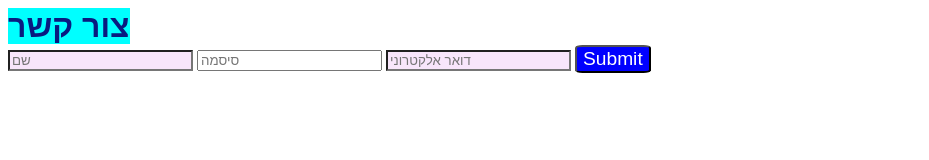
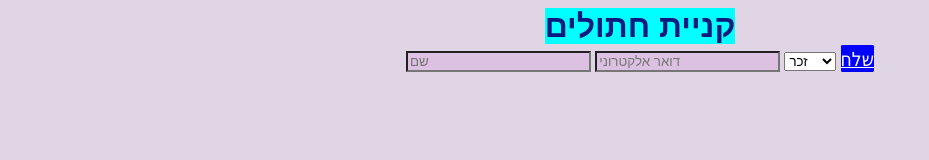
Before and after one commit to IsaharStokhammer/HTML-CSS-CLASS, a plain HTML site: page css-demo/form.html in a window 1280 px wide. Shown: the whole page, without its empty margins (0-929 px from the left). Drawn offline with Linux system fonts and the light colour scheme.

Commit message:
final push

```diff
--- a/css-demo/form.html
+++ b/css-demo/form.html
@@ -8,13 +8,16 @@
   </head>
   <body>
     <div>
-      <h1>צור קשר</h1>
+      <h1>קניית חתולים</h1>
     </div>
     <form>
       <input type="text" placeholder="שם" />
-      <input type="password" placeholder="סיסמה" />
       <input type="email" placeholder="דואר אלקטרוני" />
-      <input type="submit" text="שלח" />
+      <select name="gender">
+          <option value="male">זכר</option>
+          <option value="female">נקבה</option>
+        </select>
+        <a class="button" href="./thank-you.html">שלח</a>
     </form>
   </body>
 </html>
--- a/css-demo/style.css
+++ b/css-demo/style.css
@@ -1,3 +1,8 @@
+body {
+    background-color: rgba(120, 77, 141, 0.232);
+    text-align: center;
+    font-family:'Segoe UI', Tahoma, Geneva, Verdana, sans-serif;
+}
 h1 {
     color: rgb(9, 27, 128);
     background-color: aqua;
@@ -59,5 +64,15 @@ input[type="submit"]:hover {
 }
 img {
     width: 500px;
-    height: 500px;
+    height: 500px
+    ;
 }
+.button {
+    background-color: blue;
+    color: white;
+    border-radius: 5%;
+    font-size: larger;
+}
+.button:hover {
+    background-color: rgb(122, 37, 220);
+}
```
Also changed, not shown: css-demo/gallery.html (+7 -0 lines), css-demo/index.html (+5 -0 lines), css-demo/thank-you.html (added, +12 -0 lines).
